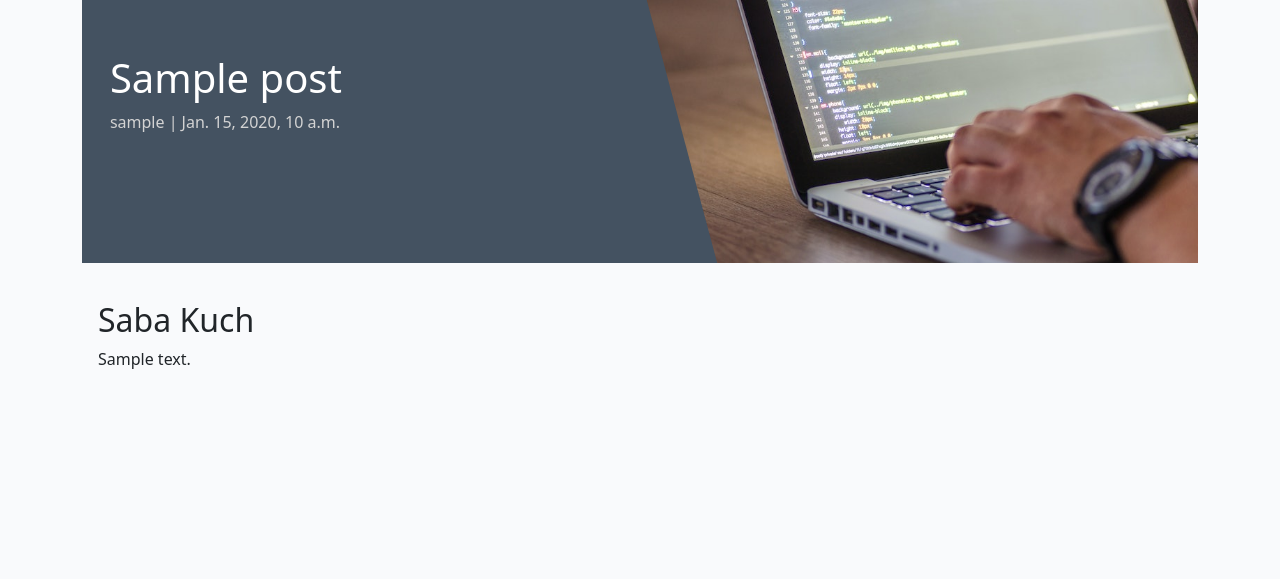
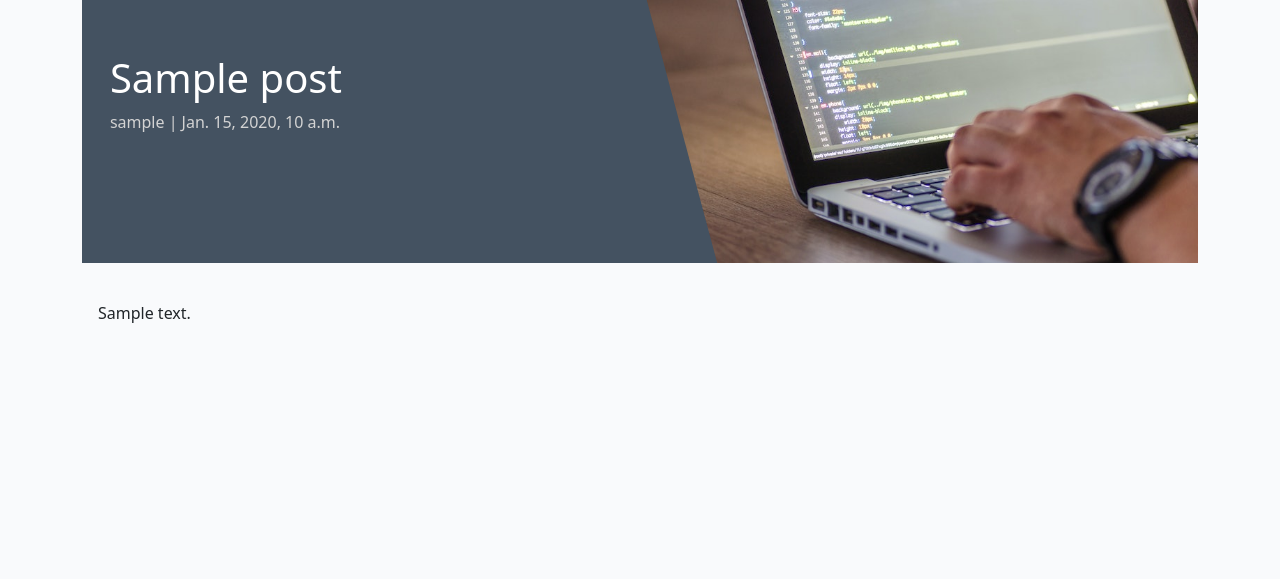
Before and after one commit to zabokaa/djangoBlog, a Django app: a page that uses blog/templates/blog/post_detail.html in a window 1280 px wide. Shown: the part 71-650 px from the top of the page. Run offline with Django 4.2, Linux system fonts and the light colour scheme; tables that the repository leaves empty hold one stand-in row (values such as "Sample post"); parts of the project's set-up code (start-up, migrations or seed data) failed here and were passed over; some libraries are stand-ins or nearby versions.

```diff
--- a/blog/templates/blog/post_detail.html
+++ b/blog/templates/blog/post_detail.html
@@ -23,7 +23,7 @@
             <div class="card-body">
                 <!-- The post content goes inside the card-text. -->
                 <!-- Use the | safe filter inside the template tags -->
-                <h2>{{ coder }}</h2>
+                <!-- <h2>{{ coder }}</h2> -->
                 <p class="card-text">
                     <!-- the safe filter is rendering for us and will not display all html tags -->
                     {{ post.content | safe }}
--- a/blog/views.py
+++ b/blog/views.py
@@ -40,7 +40,8 @@ def post_detail(request, slug):
         "blog/post_detail.html",
         # context dictionary with key(s):
         {"post": post,
-         "coder": "Saba Kuch",},
+        #  "coder": "Saba Kuch",
+         },
     )
 
 # class EventsList(generic.ListView):
```
